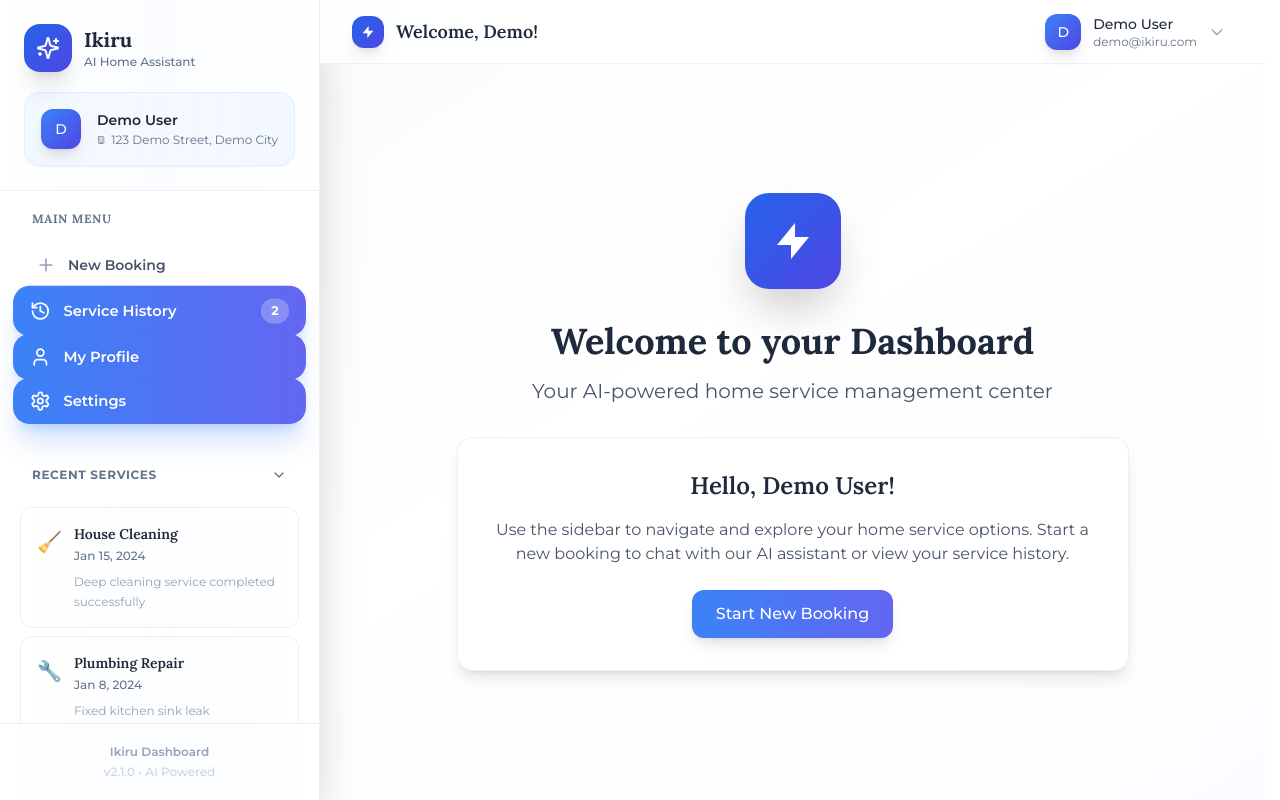
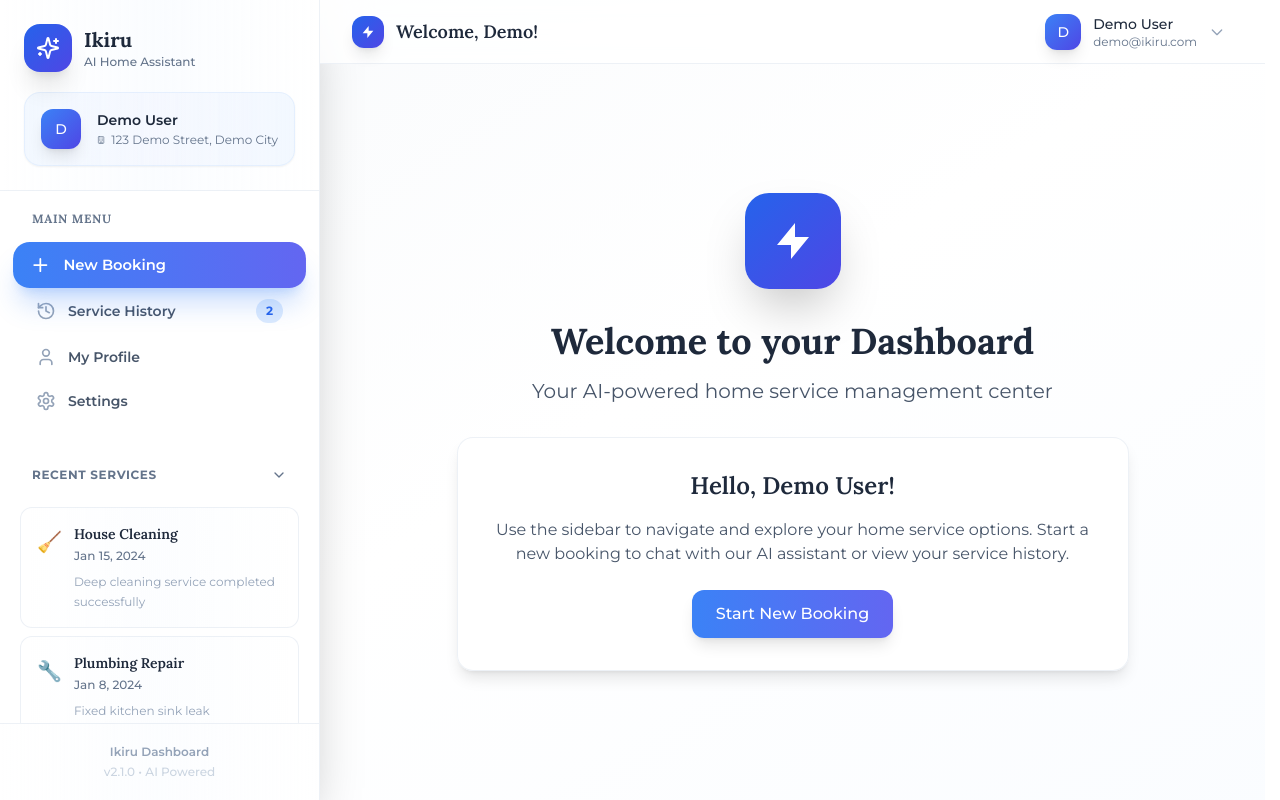
Before and after one commit to shiivatsh/iki-uidesign-test, a React (Vite) app: page /dashboard in a window 1280 px wide. Built offline with nearby package versions, Linux system fonts and the light colour scheme.

Commit message:
Fix sidebar navigation and UX
Correct sidebar navigation to show the correct pages and improve the active state highlighting.

```diff
--- a/src/components/ServiceSidebar.tsx
+++ b/src/components/ServiceSidebar.tsx
@@ -42,19 +42,40 @@ const ServiceSidebar: React.FC<ServiceSidebarProps> = ({ trackingCode, userData
   const navigate = useNavigate();
   const location = useLocation();
   const [isHistoryExpanded, setIsHistoryExpanded] = useState(true);
+  const [activeSection, setActiveSection] = useState('new-booking');
 
   const navigationItems = [
     { id: 'new-booking', icon: Plus, label: 'New Booking', path: '/new-booking', count: null },
-    { id: 'history', icon: History, label: 'Service History', path: '/dashboard', count: userData?.service_history?.length || 0 },
-    { id: 'profile', icon: User, label: 'My Profile', path: '/dashboard', count: null },
-    { id: 'settings', icon: Settings, label: 'Settings', path: '/dashboard', count: null },
+    { id: 'history', icon: History, label: 'Service History', path: null, count: userData?.service_history?.length || 0 },
+    { id: 'profile', icon: User, label: 'My Profile', path: null, count: null },
+    { id: 'settings', icon: Settings, label: 'Settings', path: null, count: null },
   ];
 
   const handleNavigation = (item: any) => {
     if (item.path) {
       navigate(item.path);
+      setActiveSection(item.id);
+    } else {
+      // For items without paths, just set active section (future functionality)
+      setActiveSection(item.id);
+      // You could show modals, different content, etc. here
+      if (item.id === 'settings') {
+        // Could trigger settings modal here
+        console.log('Settings clicked - could open settings modal');
+      } else if (item.id === 'profile') {
+        console.log('Profile clicked - could show profile editor');
+      } else if (item.id === 'history') {
+        console.log('History clicked - could show detailed history view');
+      }
     }
   };
+
+  // Update active section based on current route
+  React.useEffect(() => {
+    if (location.pathname === '/new-booking') {
+      setActiveSection('new-booking');
+    }
+  }, [location.pathname]);
 
   const getServiceIcon = (serviceType: string) => {
     const type = serviceType.toLowerCase();
@@ -131,7 +152,7 @@ const ServiceSidebar: React.FC<ServiceSidebarProps> = ({ trackingCode, userData
 
           {navigationItems.map((item) => {
             const Icon = item.icon;
-            const isActive = location.pathname === item.path;
+            const isActive = activeSection === item.id;
 
             return (
               <button
```
